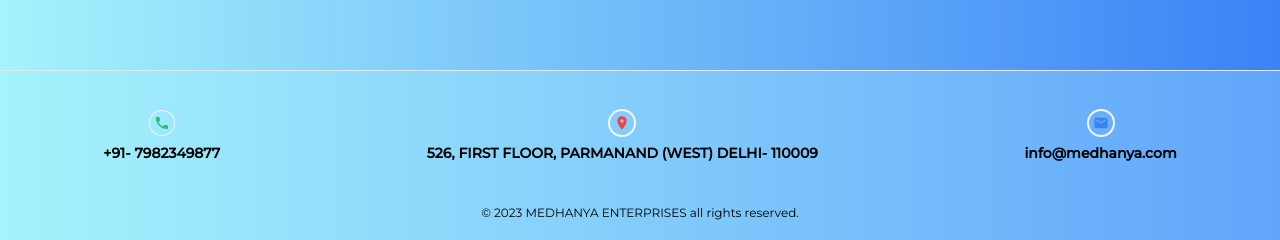
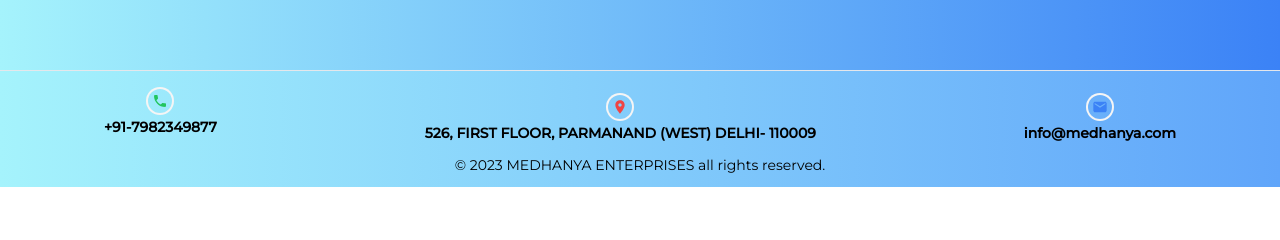
Before and after one commit to deepakkathuria/medhanya, a React (Vite) app: page / in a window 1280 px wide. Shown: the part 2472-2712 px from the top of the page. After the commit the page ends 2659 px from the top, so only its background shows below. Built offline with nearby package versions, Linux system fonts and the light colour scheme.

Commit message:
footer short

```diff
--- a/src/components/home/Footer.jsx
+++ b/src/components/home/Footer.jsx
@@ -2,57 +2,29 @@
 import { Email, Phone, LocationOn } from "@mui/icons-material";
 
 const Footer = () => {
-  const iconStyle = "text-3xl rounded-full border-2 border-black p-2 mb-2 cursor-pointer transition-transform duration-300";
-  const logoIconStyle = "text-2.5xl text-blue-500 mb-1 transition-transform duration-300";
   const locationTextStyle = "text-sm font-bold text-center max-w-md leading-5";
 
-  const handleIconHover = (event) => {
-    event.target.classList.add("scale-125");
-  };
-
-  const handleIconLeave = (event) => {
-    event.target.classList.remove("scale-125");
-  };
+  const contactInfo = [
+    { Icon: Phone, color: "text-green-500", text: "+91-7982349877" },
+    { Icon: LocationOn, color: "text-red-500", text: "526, FIRST FLOOR, PARMANAND (WEST) DELHI- 110009" },
+    { Icon: Email, color: "text-blue-500", text: "info@medhanya.com" },
+  ];
 
   return (
-    <footer className="min-h-20 bg-gradient-to-r flex flex-col w-full from-cyan-200 to-blue-400 py-5 border-t-[1px]">
-
-      <div className="flex justify-around flex-col md:flex-row sm:flex-col space-y-5">
-        <div style={{paddingTop:"20px" }}className="flex flex-col items-center justify-center">
-          <Phone className="ring-1 ring-neutral-100 text-green-500 rounded-full p-1" /> {/* Green color for Phone */}
-          <div  className={`text-[12px] text-gray text-center mt-2 ${locationTextStyle}`}>
-
-          +91- 7982349877
+    <footer className="bg-gradient-to-r from-cyan-200 to-blue-400 py-3 border-t-[1px]">
+      <div className="flex justify-around flex-col md:flex-row sm:flex-col space-y-3">
+        {contactInfo.map(({ Icon, color, text }) => (
+          <div key={text} className="flex flex-col items-center justify-center">
+            <Icon className={`ring-2 ring-neutral-100 ${color} rounded-full p-1`} />
+            <div className={`text-[12px] text-gray text-center mt-1 ${locationTextStyle}`}>
+              {text}
             </div>
-
-          {/* <p className="text-[12px] text-gray font-bold mt-1">+91- 7982349877</p> */}
-        </div>
-
-        <div className="flex flex-col items-center justify-center">
-          <LocationOn className="ring-2 ring-neutral-100 text-red-500 rounded-full p-1" /> {/* Blue color for LocationOn */}
-          <div className={`text-[12px] text-gray text-center mt-2 ${locationTextStyle}`}>
-            526, FIRST FLOOR, PARMANAND (WEST) DELHI- 110009
           </div>
-        </div>
-
-        <div className="flex flex-col items-center justify-center">
-          <Email className="ring-2 ring-neutral-100 text-blue-500 rounded-full p-1 " /> {/* Red color for Email */}
-          {/* <div className="text-[12px] text-gray font-bold mt-2">info@medhanya.com</div> */}
-          <div className={`text-[12px] text-gray text-center mt-2 ${locationTextStyle}`}>
-          info@medhanya.com
-
-            </div>
-
-        </div>
+        ))}
       </div>
-      <div
-
-      style={{width:"100%",height:"100%",textAlign:"center",paddingTop:"20px",fontSize:"12px",maxHeight:"90%"}}
-      className="flex justify-center items-center text-grey text-sm mt-5 border-white w-2/3">
-
+      <div className="flex justify-center items-center text-gray text-sm mt-3">
         &copy; {new Date().getFullYear()} MEDHANYA ENTERPRISES all rights reserved.
       </div>
-
     </footer>
   );
 };
```
